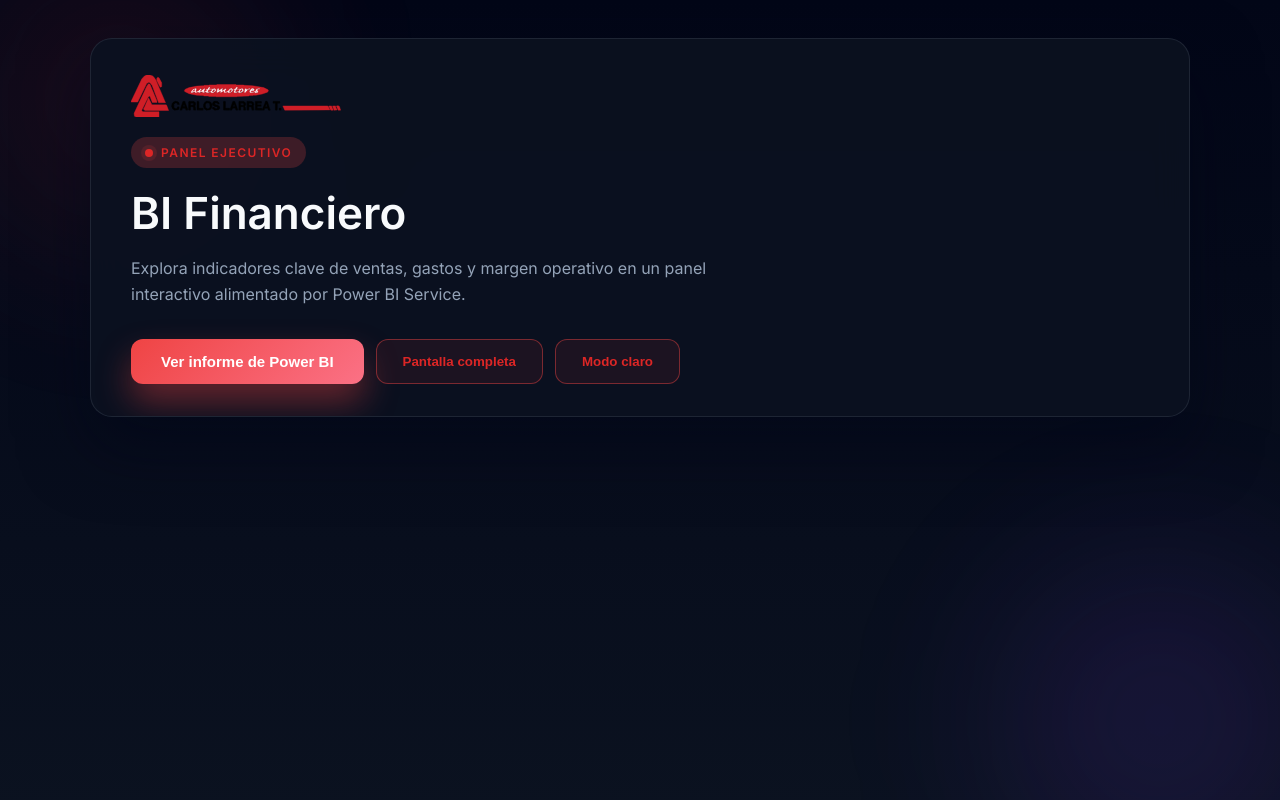
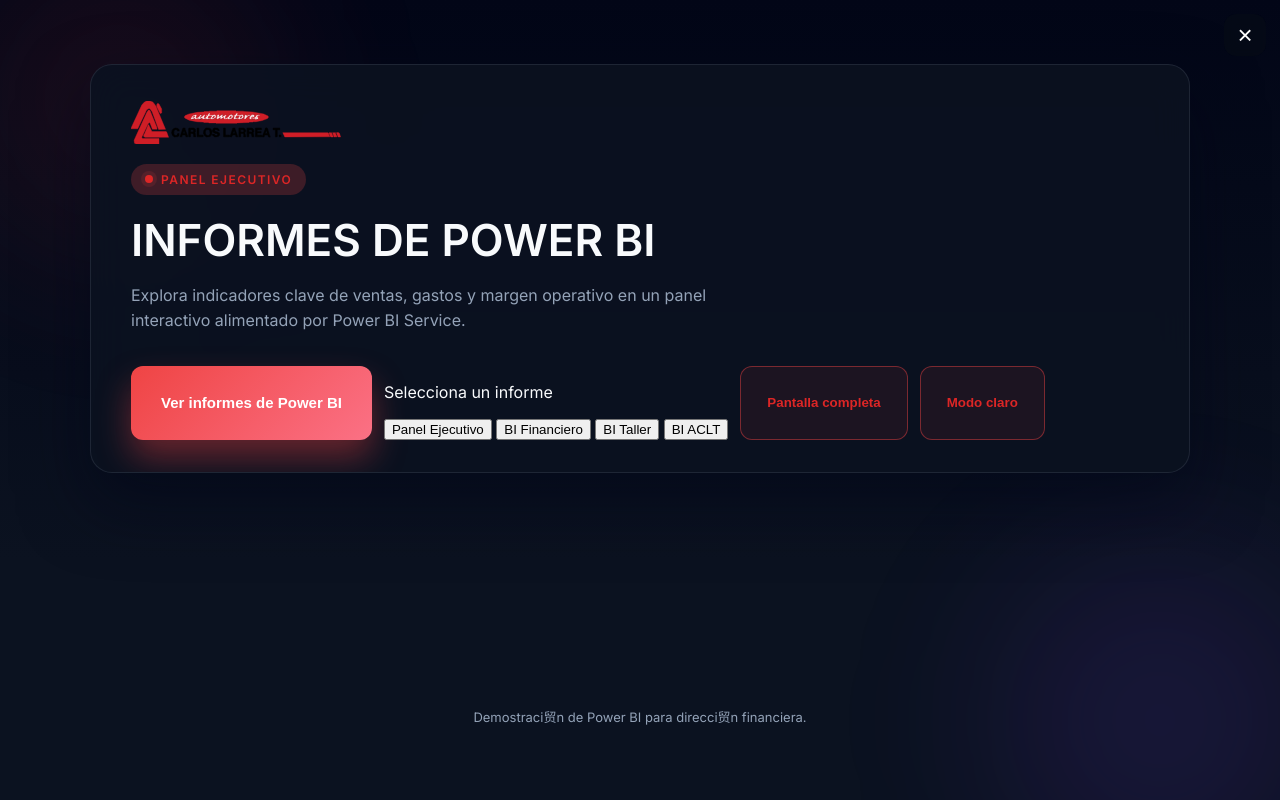
Before and after one commit to moyolemakevin/powerBII, a plain HTML site: page index.html in a window 1280 px wide. Shown: the top 800 px of the page. Drawn offline with Linux system fonts and the light colour scheme.

Commit message:
Update index.html

```diff
--- a/index.html
+++ b/index.html
@@ -1,49 +1,95 @@
 <!doctype html>
+
 <html lang="es">
+
 <head>
+
   <meta charset="utf-8" />
+
   <meta name="viewport" content="width=device-width,initial-scale=1" />
-  <title>BI Financiero | Grupo Automotores</title>
+
+  <title>Informes de POWER BI | Grupo Automotores</title>
+
   <link rel="preconnect" href="https://fonts.googleapis.com" />
+
   <link rel="preconnect" href="https://fonts.gstatic.com" crossorigin />
+
   <link href="https://fonts.googleapis.com/css2?family=Inter:wght@400;500;600&display=swap" rel="stylesheet" />
+
   <link rel="stylesheet" href="css/main.css" />
+
   <link rel="icon" type="image/png" href="assets/img/favicon.png" />
+
 </head>
+
 <body>
+
   <div class="container">
+
     <section class="hero-card">
+
       <div class="brand">
+
         <div class="brand-logo" role="presentation">
+
           <img src="assets/img/logo-automotores.svg" alt="Logo Grupo Automotores" />
+
         </div>
+
       </div>
+
       <span class="badge">Panel ejecutivo</span>
-      <h1>BI Financiero</h1>
+
+      <h1>INFORMES DE POWER BI</h1>
+
       <p class="lead">Explora indicadores clave de ventas, gastos y margen operativo en un panel interactivo alimentado por Power BI Service.</p>
+
       <div class="controls">
-        <button id="showBtn" aria-haspopup="dialog" aria-controls="reportBox">Ver informe de Power BI</button>
+        <button id="showBtn" aria-haspopup="menu" aria-controls="reportMenu" aria-expanded="false">Ver informes de Power BI</button>
+        <div id="reportMenu" class="report-menu" role="menu" aria-hidden="true">
+          <p class="report-menu-title">Selecciona un informe</p>
+          <button type="button" class="report-option is-active" data-src="https://app.powerbi.com/reportEmbed?reportId=d0e77f45-c947-41e7-88db-e79a1f852ae7&autoAuth=true&ctid=f7fee036-7a3d-4d3e-81c9-d32525ad9c56" data-title="Panel Ejecutivo" role="menuitemradio" aria-checked="true">Panel Ejecutivo</button>
+          <button type="button" class="report-option" data-src="https://app.powerbi.com/reportEmbed?reportId=82c6c69b-7010-44af-82dc-9c1f60fe3348&autoAuth=true&ctid=f7fee036-7a3d-4d3e-81c9-d32525ad9c56" data-title="BI Financiero" role="menuitemradio" aria-checked="false">BI Financiero</button>
+          <button type="button" class="report-option" data-src="https://app.powerbi.com/reportEmbed?reportId=26188842-8827-46be-81bd-44c3cc913bd7&autoAuth=true&ctid=f7fee036-7a3d-4d3e-81c9-d32525ad9c56" data-title="BI Taller" role="menuitemradio" aria-checked="false">BI Taller</button>
+          <button type="button" class="report-option" data-src="https://app.powerbi.com/reportEmbed?reportId=dea7ea69-705c-4ac5-a1d3-7b8317695c07&autoAuth=true&ctid=f7fee036-7a3d-4d3e-81c9-d32525ad9c56" data-title="BI Taller" role="menuitemradio" aria-checked="false">BI ACLT</button>
+
+
+</div>
         <button id="fullscreenBtn" type="button" aria-label="Expandir el informe a pantalla completa">Pantalla completa</button>
         <button id="themeBtn" aria-label="Cambiar a modo claro">Modo claro</button>
       </div>
     </section>
 
-    <div class="frame-box" id="reportBox" role="region" aria-label="Informe Power BI">
-      <iframe id="reportFrame" title="BI Financiero"
-        data-src="https://app.powerbi.com/reportEmbed?reportId=33c6357c-71c1-432a-a673-e7e9d29b7324&autoAuth=true&ctid=f7fee036-7a3d-4d3e-81c9-d32525ad9c56"
-        allowfullscreen
-        loading="lazy"></iframe>
+    <div class="frame-wrapper">
 
-      <div class="loader" id="loader" aria-hidden="true">
-        <div class="spinner" aria-hidden="true"></div>
+      <div class="frame-box" id="reportBox" role="region" aria-label="Informe Power BI">
+
+        <iframe id="reportFrame" title="Panel Ejecutivo"
+
+          data-src="https://app.powerbi.com/reportEmbed?reportId=d0e77f45-c947-41e7-88db-e79a1f852ae7&autoAuth=true&ctid=f7fee036-7a3d-4d3e-81c9-d32525ad9c56"
+
+          allowfullscreen
+
+          loading="lazy"></iframe>
+
+        <div class="loader" id="loader" aria-hidden="true">
+
+          <div class="spinner" aria-hidden="true"></div>
+
+        </div>
+
       </div>
 
-      <button id="closeBtn" class="close-btn" aria-label="Cerrar informe">&times;</button>
+      <button id="closeBtn" class="close-btn" type="button" aria-label="Cerrar informe">&times;</button>
+
     </div>
 
-    <footer class="footer">Demostración de Power BI para dirección financiera.</footer>
+    <footer class="footer">Demostraci贸n de Power BI para direcci贸n financiera.</footer>
+
   </div>
 
   <script src="js/app.js"></script>
+
 </body>
+
 </html>
```
